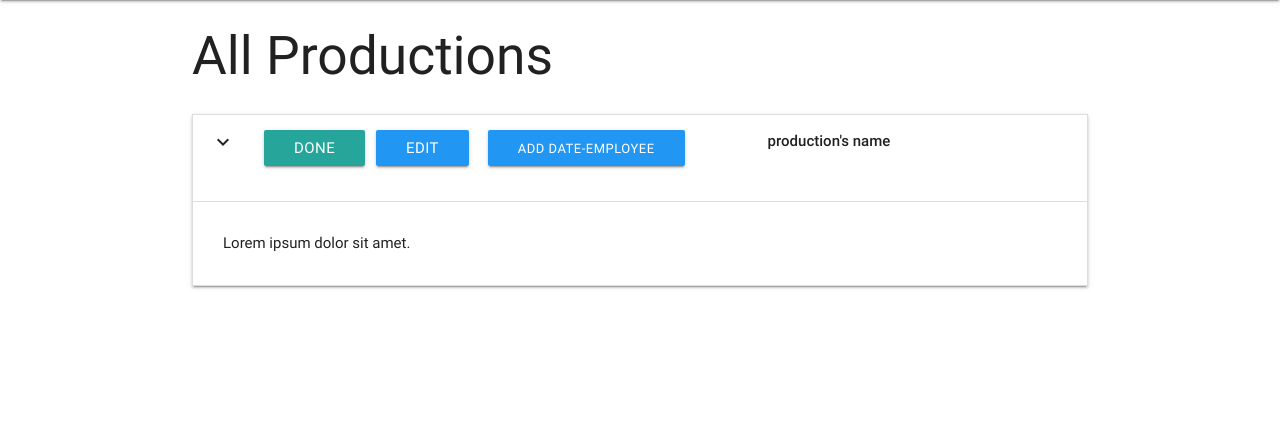
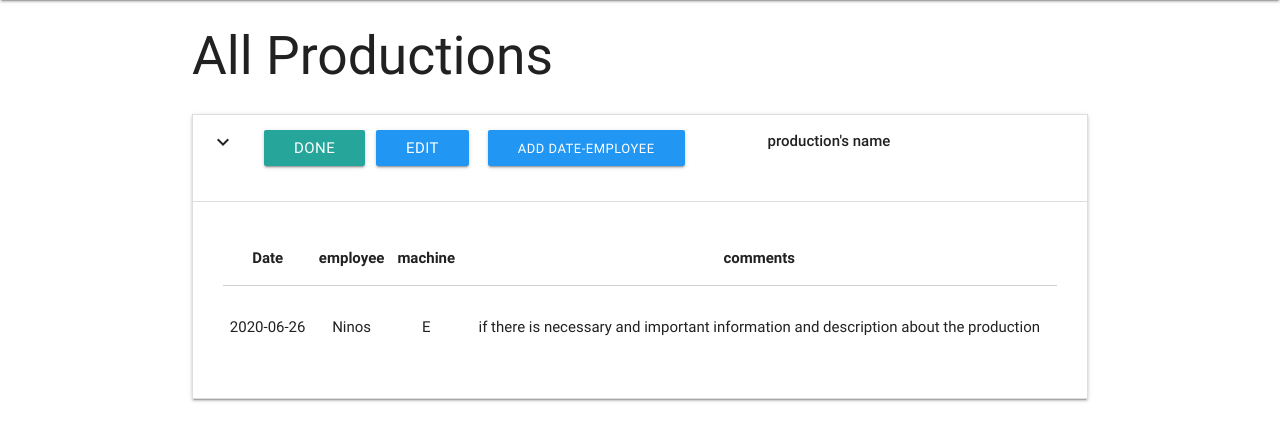
Before and after one commit to ninos77/Production-Management, a Flask app: page / in a window 1280 px wide, after a click that opens the changed part. Shown: the part 64-505 px from the top of the page. Run offline with Flask 2, Linux system fonts and the light colour scheme; some libraries are stand-ins or nearby versions.

Commit message:
make table for data in production template

```diff
--- a/templates/productions.html
+++ b/templates/productions.html
@@ -5,8 +5,8 @@
 	<div class="col s12">
 		<ul class="collapsible" data-collapsible="accordion">
 			<li>
-					<div class="collapsible-header text-padding">
-                    <div class="row">
+				<div class="collapsible-header text-padding">
+					<div class="row">
 						<div class="col s12 l1">
 							<i class="material-icons">expand_more</i>
 						</div>
@@ -17,17 +17,35 @@
 							<a href="#" class="waves-effect waves-light btn btn_small blue">Edit</a>
 						</div>
 						<div class="col s12 l4">
-							<a href="#" class="waves-effect waves-light btn btn_small blue"><span>Add date-employee</span></a>
+							<a href="#"
+								class="waves-effect waves-light btn btn_small blue"><span>Add date-employee</span></a>
 						</div>
 						<div class="col s12 l3 margin-10 push-l1">
 							<strong>production's name</strong>
 						</div>
-                        </div>
-
 					</div>
 
-
-				<div class="collapsible-body"><span>Lorem ipsum dolor sit amet.</span></div>
+				</div>
+				<div class="collapsible-body">
+					<table class="centered responsive-table">
+						<thead>
+							<tr>
+								<th>Date</th>
+								<th>employee</th>
+								<th>machine</th>
+                                <th>comments</th>
+							</tr>
+						</thead>
+						<tbody>
+							<tr>
+								<td>2020-06-26</td>
+								<td>Ninos</td>
+								<td>E</td>
+                                <td><p>if there is necessary and important information and description about the production</p></td>
+							</tr>
+						</tbody>
+					</table>
+				</div>
 			</li>
 		</ul>
 	</div>
```
